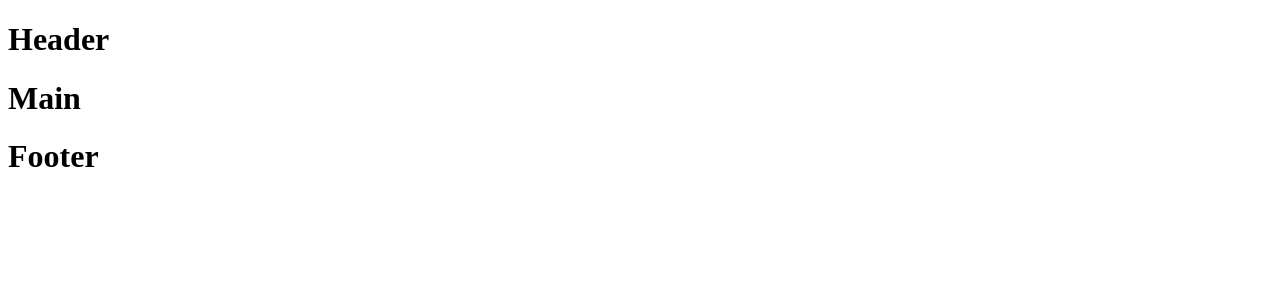
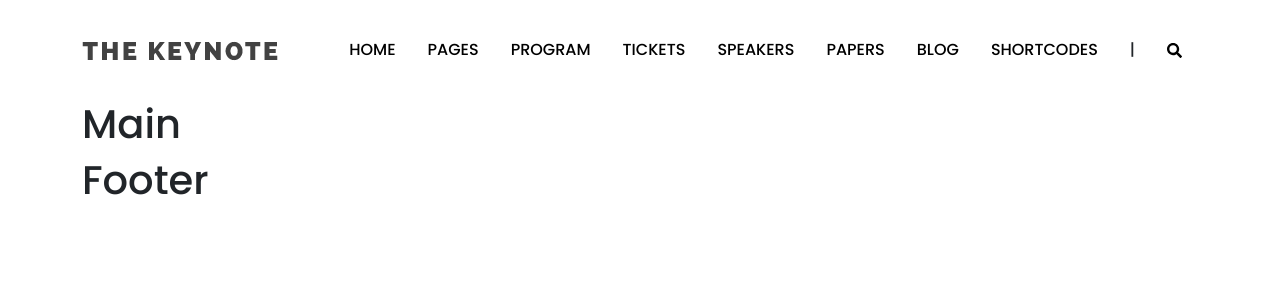
Before and after one commit to VALDEV05/proj-html-vuejs, a Vue app: page / in a window 1280 px wide. Shown: the top 300 px of the page. Built offline with nearby package versions, Linux system fonts and the light colour scheme.

Commit message:
Completed Header

```diff
--- a/package.json
+++ b/package.json
@@ -8,6 +8,7 @@
         "lint": "vue-cli-service lint"
     },
     "dependencies": {
+        "bootstrap": "^5.1.3",
         "core-js": "^3.6.5",
         "vue": "^2.6.11"
     },
--- a/src/App.vue
+++ b/src/App.vue
@@ -23,5 +23,7 @@ export default {
 </script>
 
 <style lang="scss">
+@import "../node_modules/bootstrap/scss/bootstrap.scss";
 @import '@/assets/style/common.scss';
+@import url('https://fonts.googleapis.com/css2?family=Poppins:wght@100;200;400;500&display=swap');
 </style>
--- a/src/assets/style/common.scss
+++ b/src/assets/style/common.scss
@@ -0,0 +1,19 @@
+* {
+    margin: 0;
+    padding: 0;
+    box-sizing: border-box;
+}
+
+#app {
+    background-color: white;
+    font-family: 'Poppins', sans-serif;
+    font-weight: 500;
+}
+
+a {
+    color: black;
+    &:hover {
+        color: red;
+        border-bottom: 3px solid red;
+    }
+}
--- /dev/null
+++ b/src/components/Logo.vue
@@ -0,0 +1,14 @@
+<template>
+  <div id="logo_header">
+      <img src="@/assets/img/logo.png" alt="">
+  </div>
+</template>
+
+<script>
+export default {
+
+}
+</script>
+
+<style lang="scss">
+</style>
--- a/src/components/SiteHeader.vue
+++ b/src/components/SiteHeader.vue
@@ -1,20 +1,53 @@
 <template>
   <div id="siteHeader">
       <div class="container">
-        <h1>{{title}}</h1>
+        <nav class="nav_header d-flex align-items-center justify-content-between">
+            <div class="logo_header ms-1s">
+                <Logo />
+            </div>
+            <div id="menu_header">
+                <ul class="list-unstyled d-flex mt-3">
+                    <li class="px-3"><a class="text-uppercase text-decoration-none" href="#">home</a></li>
+                    <li class="px-3"><a class="text-uppercase text-decoration-none" href="#">pages</a></li>
+                    <li class="px-3"><a class="text-uppercase text-decoration-none" href="#">program</a></li>
+                    <li class="px-3"><a class="text-uppercase text-decoration-none" href="#">tickets</a></li>
+                    <li class="px-3"><a class="text-uppercase text-decoration-none" href="#">speakers</a></li>
+                    <li class="px-3"><a class="text-uppercase text-decoration-none" href="#">papers</a></li>
+                    <li class="px-3"><a class="text-uppercase text-decoration-none" href="#">blog</a></li>
+                    <li class="px-3"><a class="text-uppercase text-decoration-none" href="#">shortcodes</a></li>
+                    <li id="separate" class="px-3">|</li>
+                    <li class="px-3"><a class="text-uppercase text-decoration-none" href="#"><img src="@/assets/img/search-solid.svg" alt=""></a></li>
+
+                </ul>
+            </div>
+
+        </nav>
       </div>
   </div>
     <!-- /siteHeader -->
 </template>
 
 <script>
+import Logo from '../components/Logo.vue'
 export default {
     props:{
         title:String,
+    },
+    components:{
+        Logo,
     }
 }
 </script>
 
 <style  lang="scss">
+.nav_header{
+    height: 100px;
+    width: 100%;
+    a img{
+        height: 15px;
+        width: 15px;
+    }
+}
+
 
 </style>
--- a/src/main.js
+++ b/src/main.js
@@ -4,5 +4,5 @@ import App from './App.vue'
 Vue.config.productionTip = false
 
 new Vue({
-  render: h => h(App),
+    render: h => h(App),
 }).$mount('#app')
```
Also changed, not shown: src/assets/img/search-solid.svg (added), 1 other file (tests, documents, lock files or other folders). Lines whose indentation alone changed are shown as unchanged.
